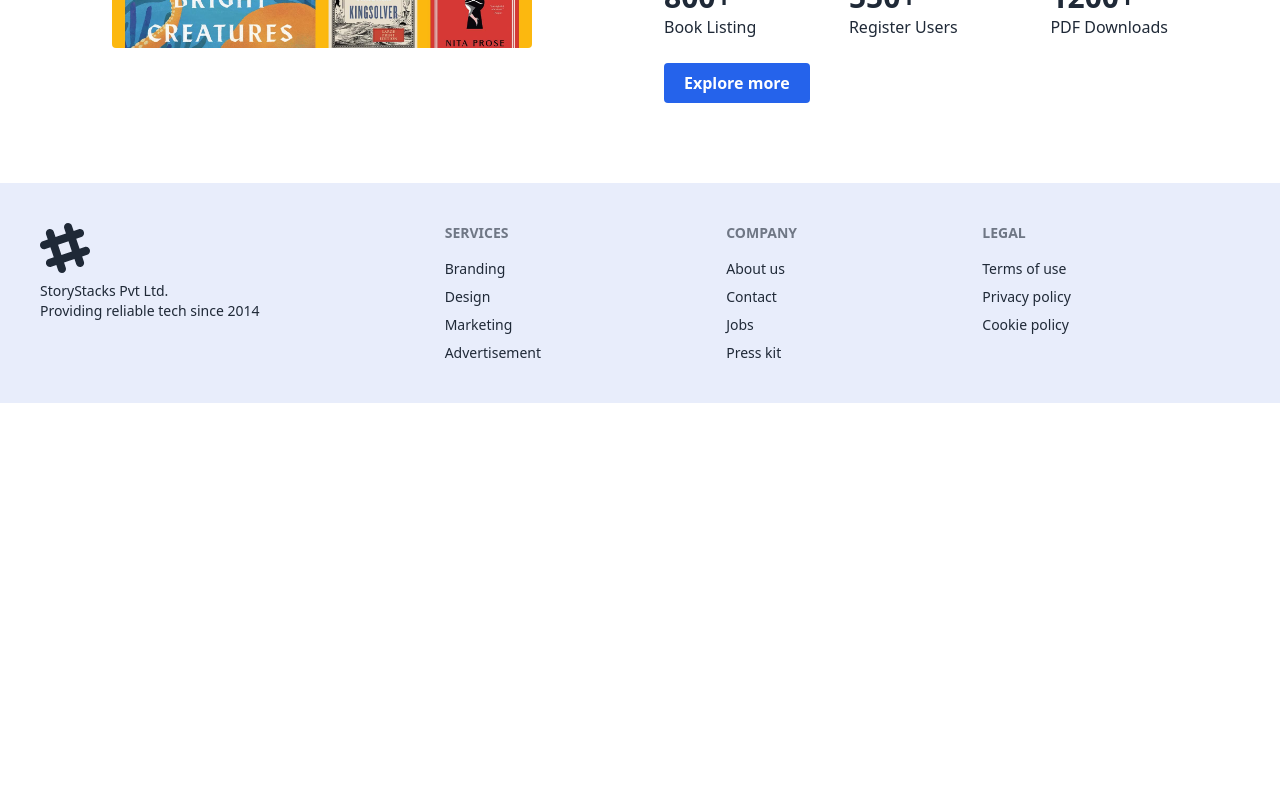
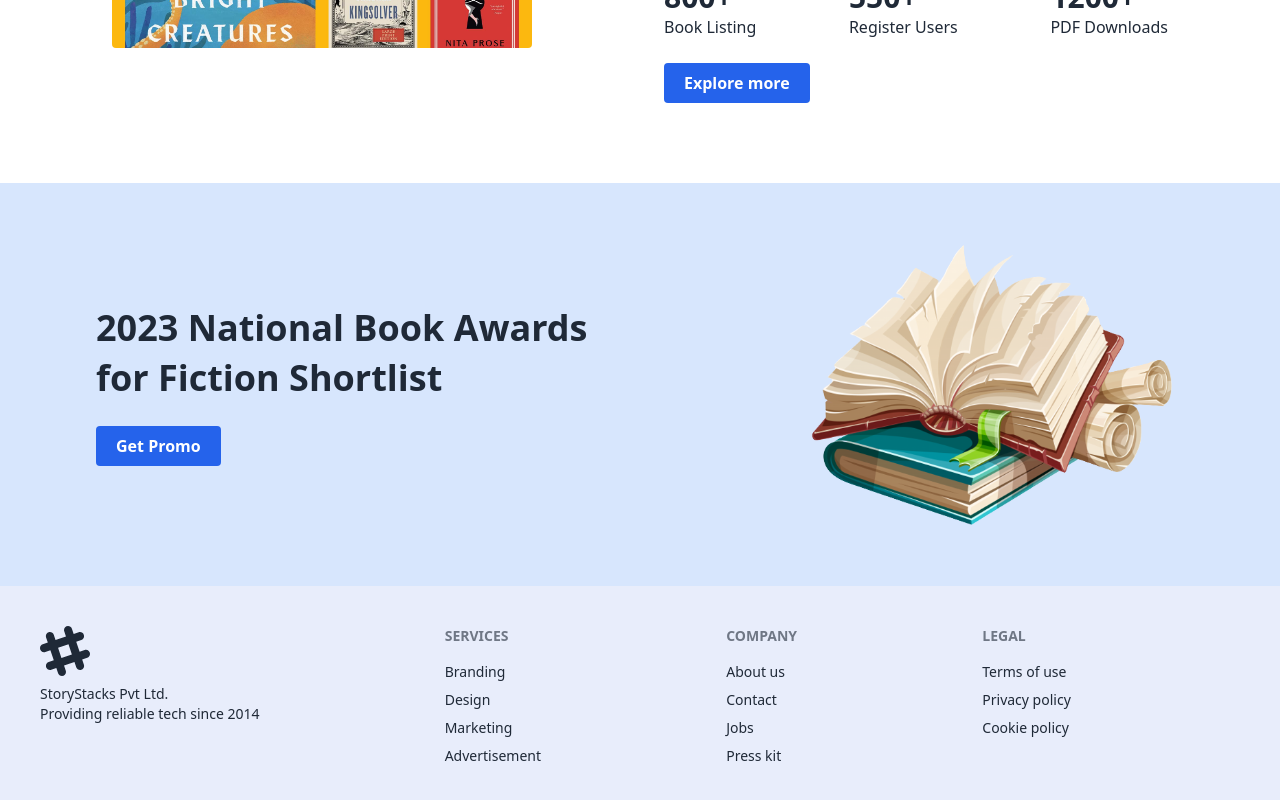
Before and after one commit to subarnoturja/StoryStacks-client, a React (Vite) app: page / in a window 1280 px wide. Shown: the part 1337-2137 px from the top of the page. Before the commit the page ends 1740 px from the top, so only its background shows below. Built offline with nearby package versions, Linux system fonts and the light colour scheme; no server answers.

Commit message:
promo banner added

```diff
--- /dev/null
+++ b/src/components/PromoBanner.jsx
@@ -0,0 +1,20 @@
+import { Link } from "react-router-dom";
+import bookPic from "../assets/awardbooks.png"
+
+const PromoBanner = () => {
+    return (
+        <div className="mt-16 py-12 bg-blue-500/20 px-4 lg:px-24">
+            <div className="flex flex-col md:flex-row justify-between items-center gap-12">
+                <div className="md:w-1/2">
+                    <h2 className="text-4xl font-bold mb-6 leading-snug">2023 National Book Awards for Fiction Shortlist</h2>
+                    <Link to='/shop' className="block"><button className="bg-blue-600 text-white font-semibold px-5 py-2 rounded hover:bg-black transition-all duration-300">Get Promo</button></Link>
+                </div>
+                <div>
+                   <img src={bookPic} alt="" className="w-96" />
+                </div>
+            </div>
+        </div>
+    );
+};
+
+export default PromoBanner;
--- a/src/pages/Home.jsx
+++ b/src/pages/Home.jsx
@@ -1,14 +1,15 @@
 import Banner from "../components/Banner";
 import BestSellerBooks from "../components/BestSellerBooks";
-import FavouriteBook from "../components/FavoriteBook";
-
+import FavoriteBook from "../components/FavoriteBook";
+import PromoBanner from "../components/PromoBanner";
 
 const Home = () => {
     return (
         <div>
            <Banner></Banner>
            <BestSellerBooks />
-           <FavouriteBook></FavouriteBook>
+           <FavoriteBook></FavoriteBook>
+           <PromoBanner></PromoBanner>
         </div>
     );
 };
```
